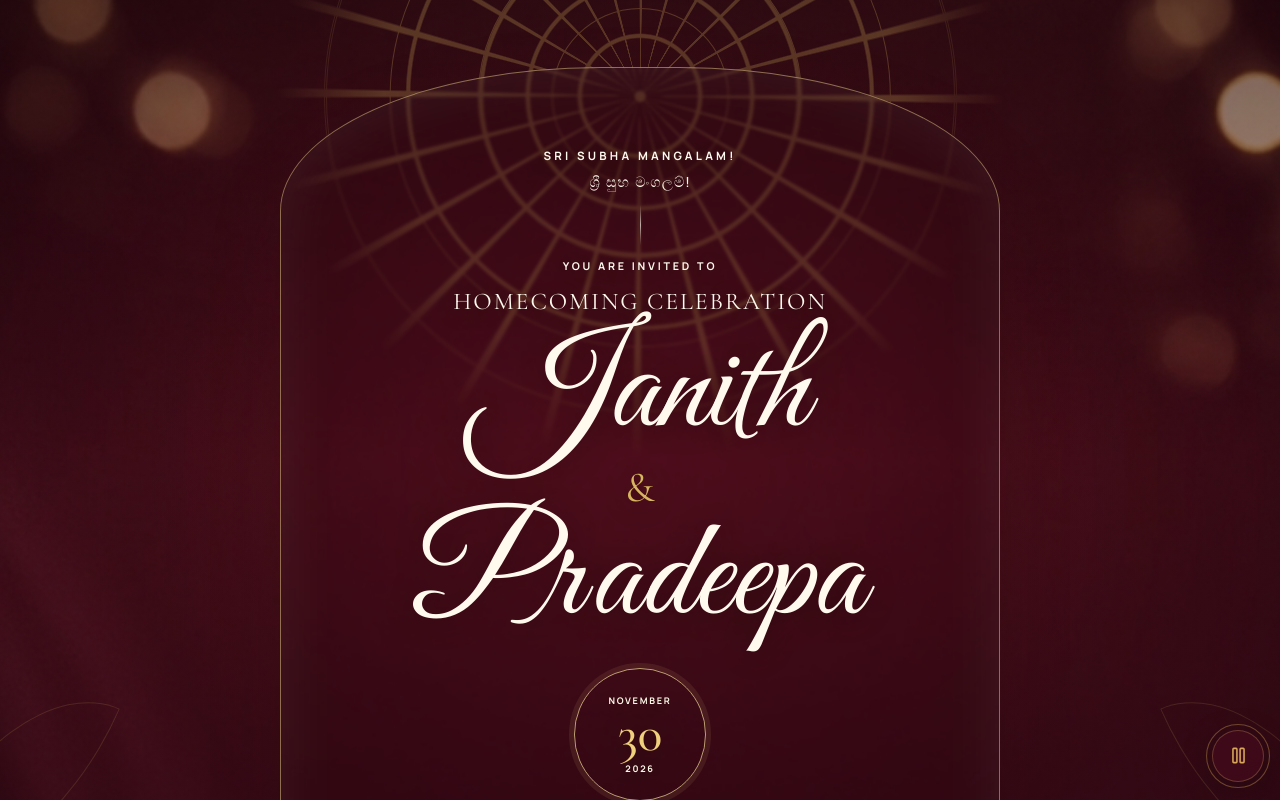
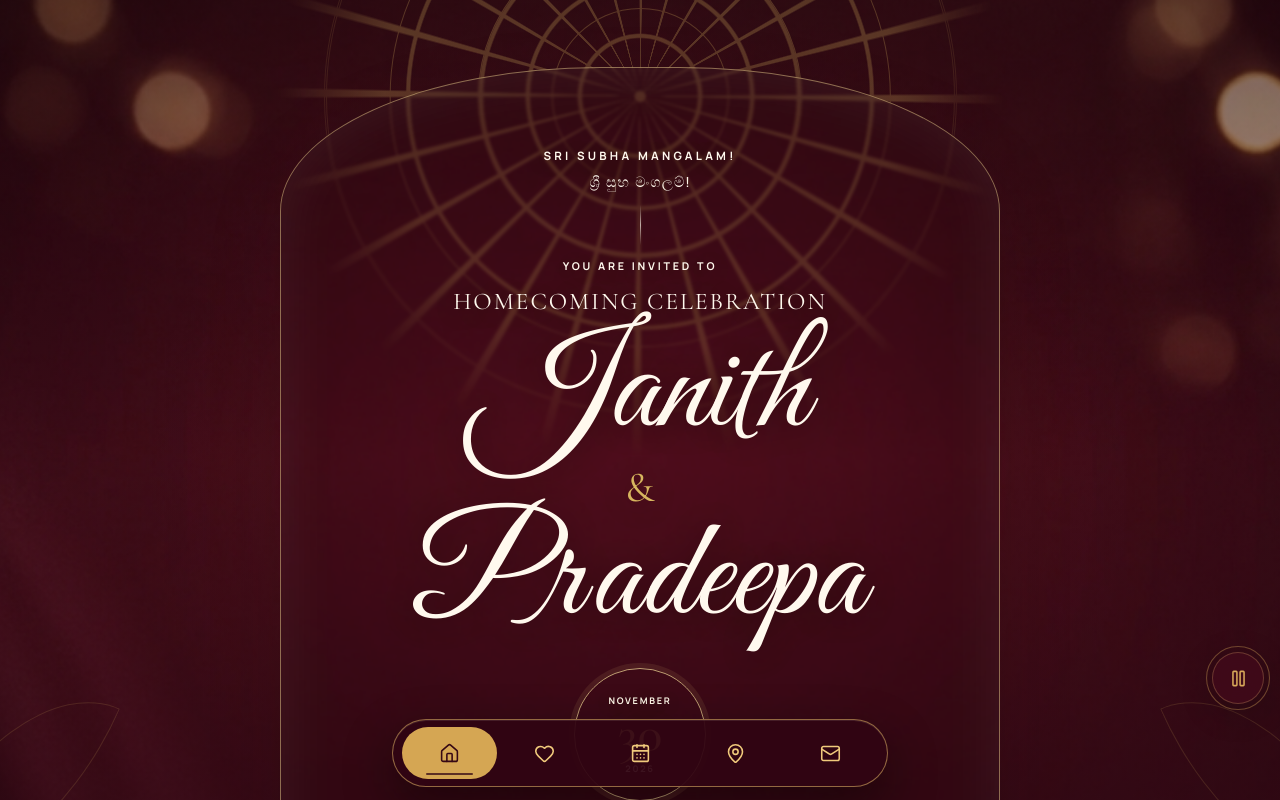
Before and after one commit to xnirupama/janith-pradeepa-wedding, a Next.js app: page /homecoming in a window 1280 px wide. Both pictures are taken after a click on the button "OPEN INVITATION". Shown: the top 800 px of the page. Built offline with nearby package versions, Linux system fonts and the light colour scheme.

Commit message:
Add section navigation component and update section IDs for better accessibility

```diff
--- a/src/app/globals.css
+++ b/src/app/globals.css
@@ -178,6 +178,98 @@ img, video { max-width: 100%; }
 .music-ring { position: absolute; inset: -5px; border: 1px solid var(--accent); border-radius: inherit; opacity: 0; }
 .music-control.is-playing .music-ring { animation: music-pulse 2.2s ease-out infinite; }
 @keyframes music-pulse { 0% { opacity: .65; transform: scale(.92); } 100% { opacity: 0; transform: scale(1.28); } }
+
+/* Floating section navigation */
+.section-navigator {
+  --nav-bg: rgba(252, 248, 235, .95);
+  --nav-border: rgba(180, 140, 67, .5);
+  --nav-ink: #8f2736;
+  --nav-active: #8f2736;
+  --nav-active-ink: #fffaf0;
+  position: fixed;
+  z-index: 70;
+  right: 0;
+  bottom: max(.8rem, env(safe-area-inset-bottom));
+  left: 0;
+  width: min(31rem, calc(100% - 1.5rem));
+  margin-inline: auto;
+  animation: sectionNavEnter .55s cubic-bezier(.22, 1, .36, 1) both;
+}
+
+.section-navigator-inner {
+  display: grid;
+  min-height: 4.25rem;
+  grid-template-columns: repeat(5, minmax(0, 1fr));
+  align-items: center;
+  padding: .38rem .55rem;
+  border: 1px solid var(--nav-border);
+  border-radius: 999px;
+  background: var(--nav-bg);
+  box-shadow: 0 18px 45px rgba(37, 17, 4, .2), inset 0 1px rgba(255, 255, 255, .7);
+  backdrop-filter: blur(18px) saturate(1.15);
+}
+
+.section-navigator a {
+  position: relative;
+  display: grid;
+  width: 100%;
+  min-width: 0;
+  min-height: 3.25rem;
+  place-items: center;
+  border-radius: 999px;
+  color: var(--nav-ink);
+  text-decoration: none;
+  transition: color .25s ease, background-color .25s ease, transform .25s ease;
+}
+
+.section-navigator a::before {
+  content: "";
+  position: absolute;
+  right: 25%;
+  bottom: .25rem;
+  left: 25%;
+  height: 2px;
+  border-radius: 999px;
+  background: currentColor;
+  opacity: 0;
+  transform: scaleX(.35);
+  transition: opacity .25s ease, transform .25s ease;
+}
+
+.section-navigator a:hover { transform: translateY(-1px); }
+.section-navigator a.is-active { background: var(--nav-active); color: var(--nav-active-ink); }
+.section-navigator a.is-active::before { opacity: .75; transform: scaleX(1); }
+.section-navigator a:focus-visible { outline-color: var(--nav-ink); outline-offset: 2px; }
+
+.theme-homecoming .section-navigator {
+  --nav-bg: rgba(48, 5, 19, .94);
+  --nav-border: rgba(230, 188, 104, .55);
+  --nav-ink: #f0ca7c;
+  --nav-active: #d5a653;
+  --nav-active-ink: #350714;
+}
+
+.theme-homecoming .section-navigator-inner {
+  box-shadow: 0 20px 50px rgba(8, 0, 3, .46), inset 0 1px rgba(255, 245, 221, .1);
+}
+
+#our-story,
+#event-details,
+#location,
+#rsvp { scroll-margin-top: 1rem; }
+
+.has-section-nav .music-control {
+  bottom: max(6rem, calc(env(safe-area-inset-bottom) + 5.7rem));
+}
+
+.has-section-nav .closing-content {
+  padding-bottom: max(8rem, calc(env(safe-area-inset-bottom) + 7rem));
+}
+
+@keyframes sectionNavEnter {
+  from { opacity: 0; transform: translateY(1rem) scale(.97); }
+  to { opacity: 1; transform: none; }
+}
 
 /* Hero */
 .hero-section { position: relative; z-index: 2; display: grid; min-height: 100svh; place-items: center; overflow: hidden; isolation: isolate; }
@@ -1446,14 +1538,15 @@ img, video { max-width: 100%; }
 /* Portrait feature */
 .featured-couple-layout {
   display: grid;
-  width: min(66rem, 100%);
-  grid-template-columns: minmax(0, .9fr) minmax(0, 1.08fr);
-  align-items: center;
-  gap: clamp(2.5rem, 7vw, 5.5rem);
+  width: min(48rem, 100%);
+  grid-template-columns: minmax(0, 1fr);
+  justify-items: center;
+  gap: clamp(2.2rem, 6vw, 4rem);
   margin: 0 auto;
 }
 
 .featured-couple-copy {
+  width: min(42rem, 100%);
   padding: clamp(2.5rem, 6vw, 4.5rem) clamp(1.5rem, 4vw, 3.3rem);
   border: 1px solid rgba(159, 116, 45, .44);
   border-radius: 11rem 11rem 1.2rem 1.2rem / 4rem 4rem 1.2rem 1.2rem;
@@ -1677,7 +1770,7 @@ img, video { max-width: 100%; }
   .message-heading .sentiment { margin-top: 1.3rem; }
 
   .photo-feature { padding-top: var(--section-space-mobile); }
-  .featured-couple-layout { grid-template-columns: 1fr; gap: 2.4rem; }
+  .featured-couple-layout { gap: 2rem; }
   .featured-couple-copy { padding: 2.65rem 1.25rem; }
   .featured-couple-copy h2 { font-size: clamp(2.55rem, 12vw, 3.6rem); }
   .featured-couple-sentiment p { font-size: clamp(1.12rem, 5vw, 1.4rem); }
@@ -1718,6 +1811,16 @@ img, video { max-width: 100%; }
   .closing-content { padding: 4.7rem 1.2rem max(4.7rem, calc(env(safe-area-inset-bottom) + 3rem)); }
 }
 
+@media (max-width: 480px) {
+  .featured-couple-copy {
+    padding: 2.35rem 1rem;
+    border-radius: 7rem 7rem 1rem 1rem / 3rem 3rem 1rem 1rem;
+  }
+  .featured-couple-copy h2 { margin-bottom: .9rem; }
+  .featured-couple-rule { margin-block: 1.1rem .85rem; }
+  .photo-frame { border-width: 5px; outline-offset: 4px; }
+}
+
 @media (max-width: 380px) {
   .hero-content { width: calc(100% - 2rem); min-height: calc(100svh - 2rem); }
   .hero-content h1 { font-size: 3.9rem; }
--- a/src/components/EventExperience.jsx
+++ b/src/components/EventExperience.jsx
@@ -17,6 +17,7 @@ import LocationSection from "./LocationSection";
 import AddToCalendar from "./AddToCalendar";
 import RSVPForm from "./RSVPForm";
 import ClosingSection from "./ClosingSection";
+import SectionNavigator from "./SectionNavigator";
 
 function InvitationMessage({ invitation, active }) {
   return (
@@ -41,7 +42,7 @@ function InvitationMessage({ invitation, active }) {
 function Arrival({ arrival, invitation, active }) {
   if (!arrival) return null;
   return (
-    <section className="arrival-section cinematic-section section-shell">
+    <section className="arrival-section cinematic-section section-shell" id="event-details">
       <VideoBackdrop src={invitation.sectionVideos.arrival} fallbackSrc={invitation.videos.feature} poster={invitation.backgrounds.section} active={active} tone={invitation.theme} overlay="strong" className="section-video" />
       <SectionReveal className="arrival-card">
         <div className="heritage-card-crown" aria-hidden="true" />
@@ -88,11 +89,12 @@ export default function EventExperience({ invitation, galleryImages }) {
   const contentActive = open && openingFinished;
 
   return (
-    <main className={`event-page theme-${invitation.theme}`}>
+    <main className={`event-page theme-${invitation.theme} ${contentActive ? "has-section-nav" : ""}`}>
       <InvitationGate invitation={invitation} open={open} onOpen={openInvitation} />
       <OpeningFilm invitation={invitation} visible={open && !openingFinished} onComplete={finishOpening} />
       <MusicController src={invitation.music} invitationOpen={open} />
       <FloatingAtmosphere />
+      {contentActive && <SectionNavigator invitation={invitation} />}
       <HeroSection invitation={invitation} active={contentActive} />
       <InvitationMessage invitation={invitation} active={contentActive} />
       <PhotoFeature invitation={invitation} active={contentActive} />
--- a/src/components/EventSchedule.jsx
+++ b/src/components/EventSchedule.jsx
@@ -3,7 +3,7 @@ import VideoBackdrop from "./VideoBackdrop";
 
 export default function EventSchedule({ items, invitation, active }) {
   return (
-    <section className="schedule-section cinematic-section section-shell" aria-labelledby="schedule-title">
+    <section className="schedule-section cinematic-section section-shell" id="event-details" aria-labelledby="schedule-title">
       <VideoBackdrop src={invitation.sectionVideos.schedule} fallbackSrc={invitation.videos.feature} poster={invitation.backgrounds.section} active={active} tone={invitation.theme} overlay="strong" className="section-video" />
       <SectionReveal className="section-heading">
         <p className="section-kicker">The day unfolds</p>
--- a/src/components/LocationSection.jsx
+++ b/src/components/LocationSection.jsx
@@ -6,7 +6,7 @@ export default function LocationSection({ location, invitation, active }) {
   if (!location.enabled) return null;
 
   return (
-    <section className="location-section cinematic-section section-shell" aria-labelledby="location-title">
+    <section className="location-section cinematic-section section-shell" id="location" aria-labelledby="location-title">
       <VideoBackdrop src={invitation.sectionVideos.location} fallbackSrc={invitation.videos.feature} poster={invitation.backgrounds.section} active={active} tone={invitation.theme} overlay="strong" className="section-video" />
       <SectionReveal className="location-card">
         <div className="location-icon"><MapPin size={28} aria-hidden="true" /></div>
--- a/src/components/PhotoFeature.jsx
+++ b/src/components/PhotoFeature.jsx
@@ -11,7 +11,7 @@ export default function PhotoFeature({ invitation, active }) {
   const featurePhoto = invitation.featurePhoto || invitation.heroPhoto;
 
   return (
-    <section className="photo-feature cinematic-section section-shell">
+    <section className="photo-feature cinematic-section section-shell" id="our-story">
       <VideoBackdrop src={invitation.sectionVideos.feature} fallbackSrc={invitation.videos.feature} poster={invitation.backgrounds.section} active={active} tone={invitation.theme} overlay="strong" className="section-video" position="center" opacity={.78} />
       <SectionReveal className="featured-couple-layout">
         <div className="featured-couple-copy">
--- a/src/components/RSVPForm.jsx
+++ b/src/components/RSVPForm.jsx
@@ -67,7 +67,7 @@ export default function RSVPForm({ invitation, active }) {
   };
 
   return (
-    <section className="rsvp-section cinematic-section section-shell" aria-labelledby="rsvp-title">
+    <section className="rsvp-section cinematic-section section-shell" id="rsvp" aria-labelledby="rsvp-title">
       <VideoBackdrop src={invitation.sectionVideos.rsvp} fallbackSrc={invitation.videos.feature} poster={invitation.backgrounds.section} active={active} tone={invitation.theme} overlay="strong" className="section-video" opacity={.62} />
       <SectionReveal className="section-heading">
         <div className="rsvp-title-seal" aria-hidden="true"><Sparkles size={18} /></div>
--- /dev/null
+++ b/src/components/SectionNavigator.jsx
@@ -0,0 +1,56 @@
+"use client";
+
+import { useEffect, useState } from "react";
+import { CalendarDays, Heart, Home, Mail, MapPin } from "lucide-react";
+
+const SECTION_IDS = ["top", "our-story", "event-details", "location", "rsvp"];
+
+export default function SectionNavigator({ invitation }) {
+  const [activeSection, setActiveSection] = useState("top");
+  const eventLabel = invitation.arrival ? "Arrival" : "Schedule";
+  const links = [
+    { id: "top", label: "Home", icon: Home },
+    { id: "our-story", label: "Our story", icon: Heart },
+    { id: "event-details", label: eventLabel, icon: CalendarDays },
+    { id: "location", label: "Location", icon: MapPin },
+    { id: "rsvp", label: "RSVP", icon: Mail },
+  ];
+
+  useEffect(() => {
+    const sections = SECTION_IDS
+      .map((id) => document.getElementById(id))
+      .filter(Boolean);
+
+    const observer = new IntersectionObserver(
+      (entries) => {
+        const visible = entries
+          .filter((entry) => entry.isIntersecting)
+          .sort((a, b) => b.intersectionRatio - a.intersectionRatio);
+        if (visible[0]) setActiveSection(visible[0].target.id);
+      },
+      { rootMargin: "-18% 0px -62%", threshold: [0, 0.1, 0.35] },
+    );
+
+    sections.forEach((section) => observer.observe(section));
+    return () => observer.disconnect();
+  }, []);
+
+  return (
+    <nav className="section-navigator" aria-label="Invitation sections">
+      <div className="section-navigator-inner">
+        {links.map(({ id, label, icon: Icon }) => (
+          <a
+            key={id}
+            className={activeSection === id ? "is-active" : ""}
+            href={`#${id}`}
+            aria-label={label}
+            aria-current={activeSection === id ? "location" : undefined}
+            data-label={label}
+          >
+            <Icon size={21} strokeWidth={1.8} aria-hidden="true" />
+          </a>
+        ))}
+      </div>
+    </nav>
+  );
+}
```
